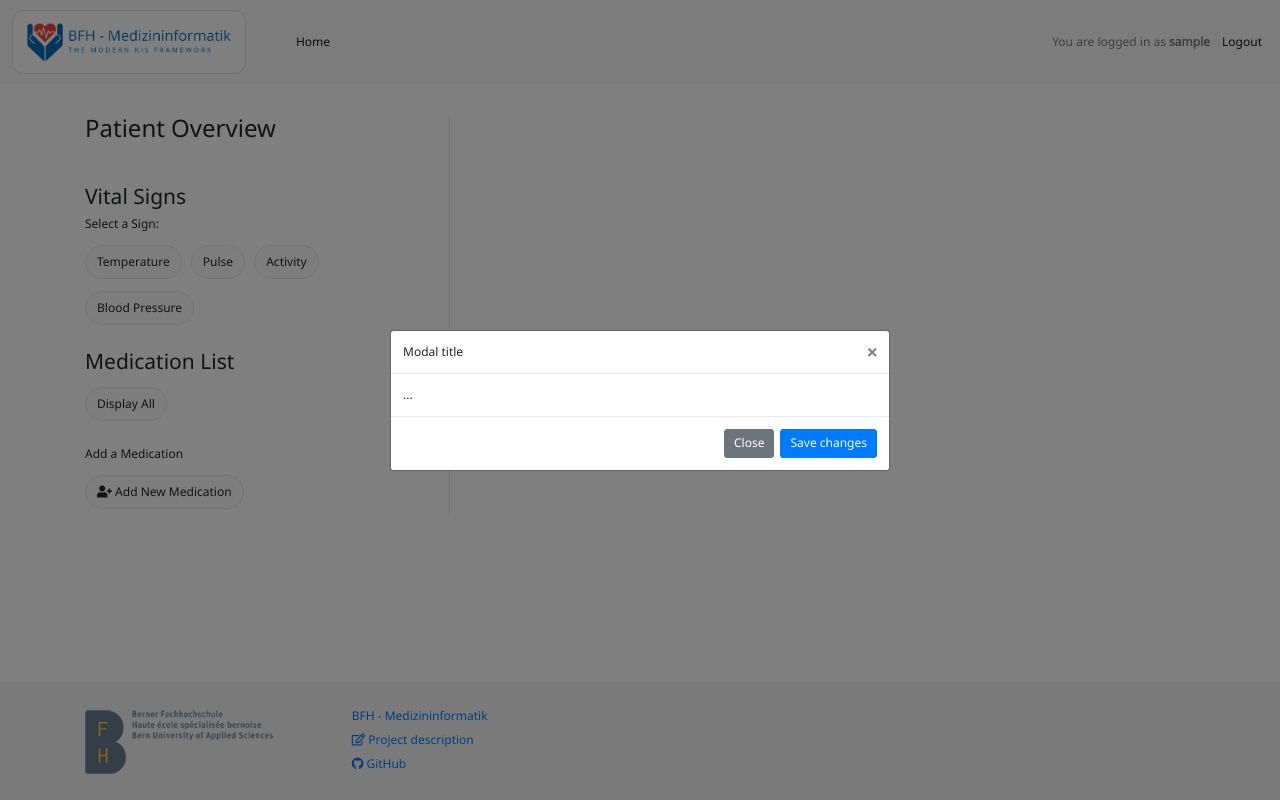
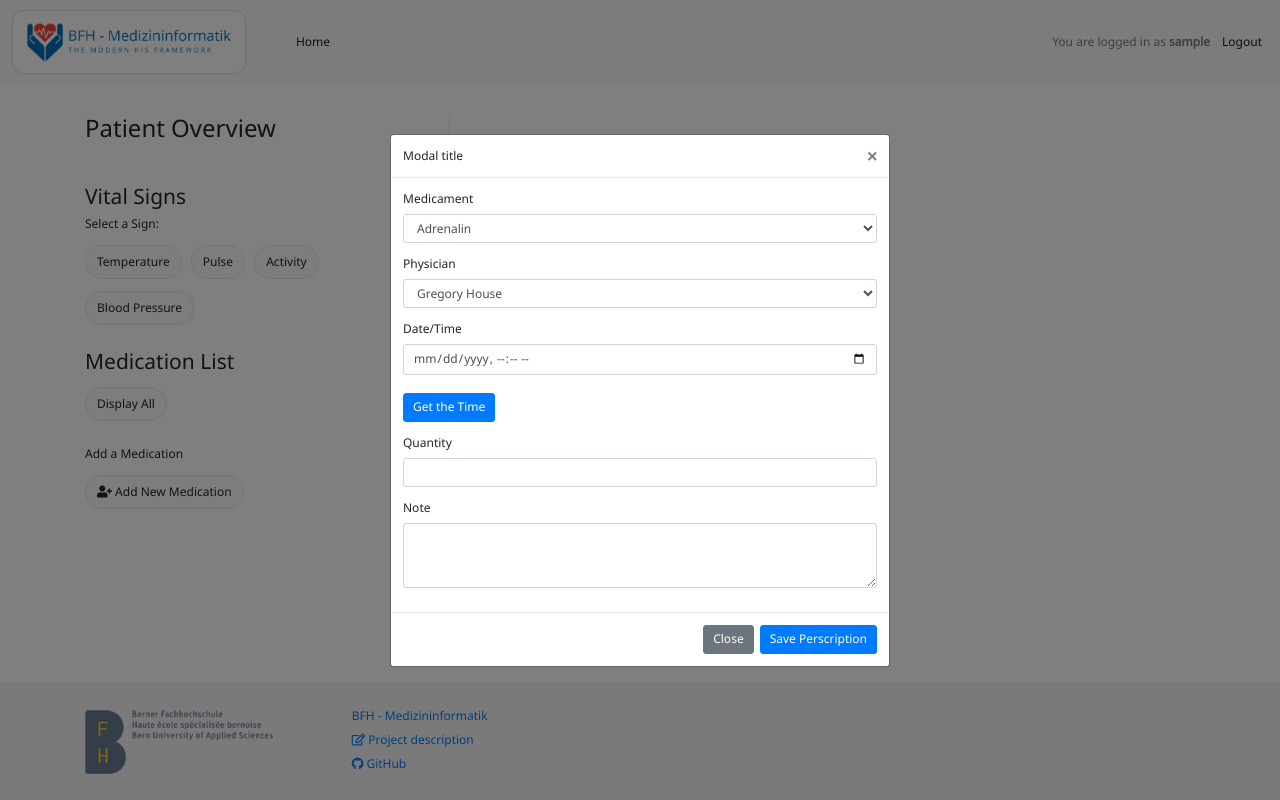
Before and after one commit to frickerg/BTX8054-WebProject, a PHP site: page /viewPatient.php in a window 1280 px wide, after a click on "Add New Medication". Run offline with PHP 8.4, Linux system fonts and the light colour scheme; the visitor is signed in with stand-in values (Sample User, id 1); some libraries are stand-ins or nearby versions.

Commit message:
Created a new template for medicament perscription

```diff
--- /dev/null
+++ b/src/template/addMedication.php
@@ -0,0 +1,63 @@
+<div class="modal fade" id="addMedication" tabindex="-1" role="dialog" aria-labelledby="exampleModalCenterTitle" aria-hidden="true">
+	<div class="modal-dialog modal-dialog-centered" role="document">
+		<div class="modal-content">
+			<form action="<?php echo $_SERVER['PHP_SELF'].'?id='.$patientID; ?>" method="post">
+				<div class="modal-header">
+					<h5 class="modal-title" id="exampleModalLongTitle">Modal title</h5>
+					<button type="button" class="close" data-dismiss="modal" aria-label="Close">
+						<span aria-hidden="true">&times;</span>
+					</button>
+				</div>
+				<div class="modal-body">
+					<input type="hidden" name="id" value="1">
+					<div class="form-group">
+						<label for="medicamentID">Medicament</label>
+						<select class="form-control" name="medicamentID">
+						  <option value="4">Adrenalin</option>
+						  <option value="2">Aspirin 1000 mg</option>
+						  <option value="1">Aspirin 500mg</option>
+						  <option value="3">Morphin</option>
+					  </select>
+					</div>
+					<div class="form-group">
+						<label for="physicianID">Physician</label>
+						<select class="form-control" name="physicianID">
+							<option value="1">Gregory House</option>
+							<option value="2">James Wilson</option>
+						</select>
+					</div>
+					<div class="form-group">
+						<label for="dateTime">Date/Time</label>
+						<input class="form-control" type="datetime-local" name="dateTime" id="time-holder">
+						<br/>
+						<button class="btn btn-primary" type="button" name="timer" id="time">Get the Time</button>
+					</div>
+					<div class="form-group">
+						<label for="quantity">Quantity</label>
+						<input class="form-control" type="number" name="quantity">
+					</div>
+
+					<div class="form-group">
+						<label for="note">Note</label>
+						<textarea class="form-control" name="note" rows="3"></textarea>
+					</div>
+				</div>
+				<div class="modal-footer">
+					<button type="button" class="btn btn-secondary" data-dismiss="modal">Close</button>
+					<button type="submit" class="btn btn-primary">Save Perscription</button>
+				</div>
+			</form>
+		</div>
+	</div>
+</div>
+
+<script>
+$(
+    function(){
+        $('#time').click(function(){
+			var time = moment().format('YYYY-MM-DDThh:mm:ss');
+            $('#time-holder').val(time);
+        });
+    }
+);
+</script>
--- a/src/template/base.php
+++ b/src/template/base.php
@@ -25,6 +25,14 @@
 		integrity="sha384-cs/chFZiN24E4KMATLdqdvsezGxaGsi4hLGOzlXwp5UZB1LY//20VyM2taTB4QvJ"
 		crossorigin="anonymous">
 	</script>
+	<script src="https://cdnjs.cloudflare.com/ajax/libs/moment.js/2.22.1/moment.js"
+		integrity="sha256-Z1d5nX6+IwGjjkkYg+fWe/jzvJae4NYejTz7PcIumxE="
+		crossorigin="anonymous">
+	</script>
+	<script src="https://cdnjs.cloudflare.com/ajax/libs/moment.js/2.22.1/locale/de-ch.js"
+		integrity="sha256-Qsf/BCiIN3Sbv1OHR6930eSMDej2uwzYDi6uvRjveYY="
+		crossorigin="anonymous">
+	</script>
 	<script src="https://stackpath.bootstrapcdn.com/bootstrap/4.1.0/js/bootstrap.min.js"
 		integrity="sha384-uefMccjFJAIv6A+rW+L4AHf99KvxDjWSu1z9VI8SKNVmz4sk7buKt/6v9KI65qnm"
 		crossorigin="anonymous">
--- a/src/viewPatient.php
+++ b/src/viewPatient.php
@@ -33,31 +33,10 @@
 			</div>
 			<p>Add a Medication</p>
 			<button class="btn-light" id="addValue" data-toggle="modal" data-target="#addMedication">
-					<i class="fas fa-user-plus"></i>&nbsp;Add New Medication
-				</button>
-
-			<!-- Modal -->
-			<div class="modal fade" id="addMedication" tabindex="-1" role="dialog" aria-labelledby="exampleModalCenterTitle" aria-hidden="true">
-				<div class="modal-dialog modal-dialog-centered" role="document">
-					<div class="modal-content">
-						<div class="modal-header">
-							<h5 class="modal-title" id="exampleModalLongTitle">Modal title</h5>
-							<button type="button" class="close" data-dismiss="modal" aria-label="Close">
-				          <span aria-hidden="true">&times;</span>
-				        </button>
-						</div>
-						<div class="modal-body">
-							...
-						</div>
-						<div class="modal-footer">
-							<button type="button" class="btn btn-secondary" data-dismiss="modal">Close</button>
-							<button type="button" class="btn btn-primary">Save changes</button>
-						</div>
-					</div>
-				</div>
-			</div>
+				<i class="fas fa-user-plus"></i>&nbsp;Add New Medication
+			</button>
+			<?php include 'template/addMedication.php'; ?>
 		</div>
-
 		<div id="main" class="col-md-8">
 			<h2 id="signTitle"></h2>
 			<?php
@@ -93,5 +72,10 @@
 		document.getElementById('signTitle').innerHTML = sign;
 	}
 </script>
+<?php
+if (isset($_POST['submit'])) {
+                echo 'success!';
+            }
+?>
 
-<?php include 'template/footer.php'; ?>
+	<?php include 'template/footer.php'; ?>
```
